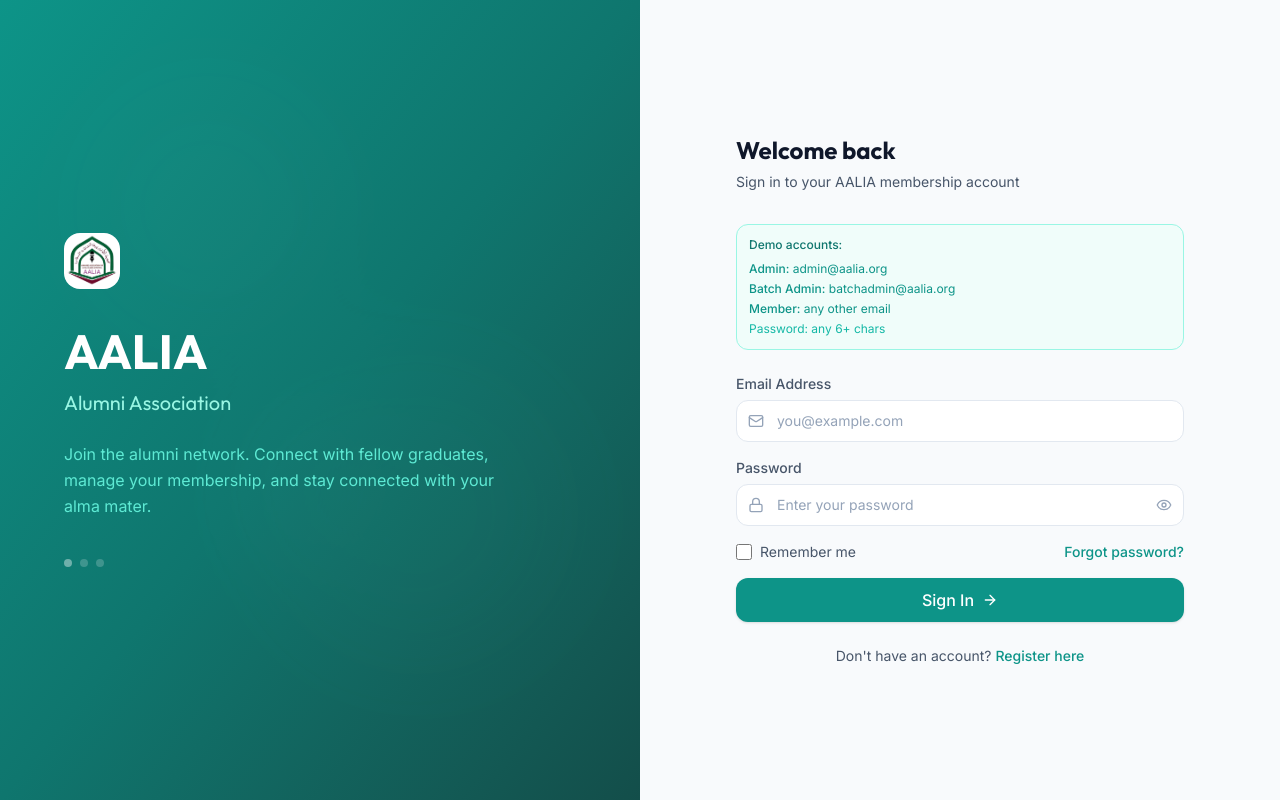
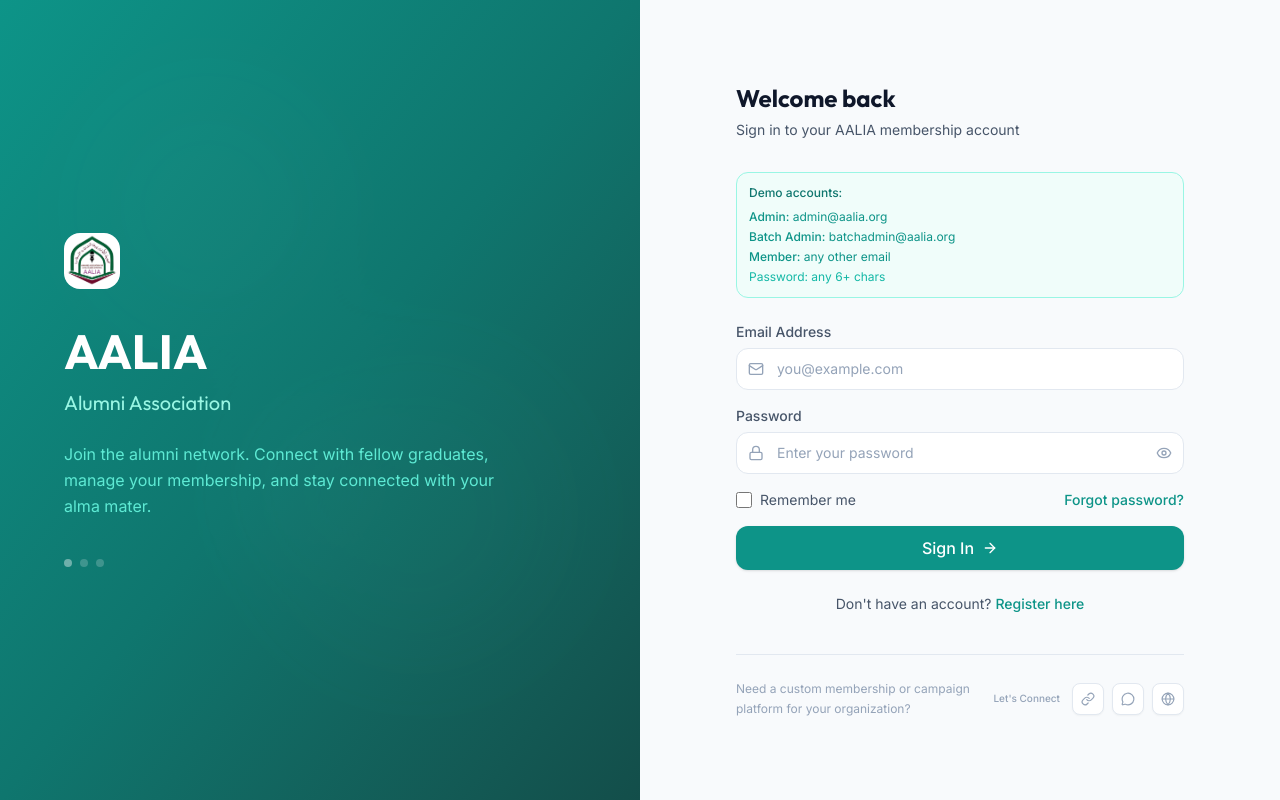
Before and after one commit to Jouhar54/membership-front, a React (Vite) app: page /login in a window 1280 px wide. Built offline with nearby package versions, Linux system fonts and the light colour scheme; no server answers.

Commit message:
update: CTA sections added

```diff
--- /dev/null
+++ b/src/components/common/DeveloperCTA.jsx
@@ -0,0 +1,161 @@
+import { motion } from 'framer-motion'
+import { Link, MessageCircle, Globe, Wrench } from 'lucide-react'
+import { CTA_LINKS, DEVELOPER_NAME } from '../../constants/ctaLinks'
+
+/**
+ * DeveloperCTA — reusable developer branding + lead-generation component.
+ *
+ * Variants:
+ *   "footer"  — subtle footer strip on public pages (Register, Status Check, Status Result)
+ *   "success" — fade-in CTA shown after successful application submission
+ *   "admin"   — support card on admin/batch-admin dashboards
+ */
+export default function DeveloperCTA({ variant = 'footer' }) {
+  if (variant === 'footer') return <FooterCTA />
+  if (variant === 'success') return <SuccessCTA />
+  if (variant === 'admin') return <AdminCTA />
+  return null
+}
+
+/* ─────────────────────────────────────────────────────────────────
+   Footer CTA — appears below public page forms
+───────────────────────────────────────────────────────────────── */
+function FooterCTA() {
+  return (
+    <div className="mt-10 pt-6 border-t border-[var(--border-color)]">
+      <div className="flex flex-col sm:flex-row items-center justify-between gap-4">
+        {/* Tagline */}
+        <p className="text-xs text-[var(--text-tertiary)] text-center sm:text-left leading-relaxed max-w-xs">
+          Need a custom membership or campaign platform for your organization?
+        </p>
+
+        {/* Contact buttons */}
+        <div className="flex items-center gap-2 flex-shrink-0">
+          <span className="text-[10px] text-[var(--text-tertiary)] font-medium mr-1 hidden sm:block">
+            Let's Connect
+          </span>
+
+          <a
+            href={CTA_LINKS.linkedin}
+            target="_blank"
+            rel="noopener noreferrer"
+            aria-label="Connect on LinkedIn"
+            title="LinkedIn"
+            className="group flex items-center justify-center w-8 h-8 rounded-lg border border-[var(--border-color)] bg-[var(--bg-card)] text-[var(--text-tertiary)] hover:border-[#0A66C2]/40 hover:text-[#0A66C2] hover:bg-[#0A66C2]/5 transition-all duration-200 shadow-[var(--shadow-sm)]"
+          >
+            <Link className="w-3.5 h-3.5" />
+          </a>
+
+          <a
+            href={CTA_LINKS.whatsapp}
+            target="_blank"
+            rel="noopener noreferrer"
+            aria-label="Message on WhatsApp"
+            title="WhatsApp"
+            className="group flex items-center justify-center w-8 h-8 rounded-lg border border-[var(--border-color)] bg-[var(--bg-card)] text-[var(--text-tertiary)] hover:border-[#25D366]/40 hover:text-[#25D366] hover:bg-[#25D366]/5 transition-all duration-200 shadow-[var(--shadow-sm)]"
+          >
+            <MessageCircle className="w-3.5 h-3.5" />
+          </a>
+
+          <a
+            href={CTA_LINKS.portfolio}
+            target="_blank"
+            rel="noopener noreferrer"
+            aria-label="Visit Portfolio"
+            title="Portfolio"
+            className="group flex items-center justify-center w-8 h-8 rounded-lg border border-[var(--border-color)] bg-[var(--bg-card)] text-[var(--text-tertiary)] hover:border-primary-500/40 hover:text-primary-600 hover:bg-primary-50 dark:hover:bg-primary-950/30 transition-all duration-200 shadow-[var(--shadow-sm)]"
+          >
+            <Globe className="w-3.5 h-3.5" />
+          </a>
+        </div>
+      </div>
+    </div>
+  )
+}
+
+/* ─────────────────────────────────────────────────────────────────
+   Success CTA — shown after successful application submission
+───────────────────────────────────────────────────────────────── */
+function SuccessCTA() {
+  return (
+    <motion.div
+      initial={{ opacity: 0, y: 12 }}
+      animate={{ opacity: 1, y: 0 }}
+      transition={{ duration: 0.5, delay: 0.8, ease: 'easeOut' }}
+      className="max-w-sm mx-auto mt-2"
+    >
+      {/* Divider */}
+      <div className="relative flex items-center mb-5">
+        <div className="flex-grow border-t border-[var(--border-color)]" />
+        <span className="flex-shrink mx-3 text-[10px] text-[var(--text-tertiary)] uppercase font-semibold tracking-widest">
+          Built with care
+        </span>
+        <div className="flex-grow border-t border-[var(--border-color)]" />
+      </div>
+
+      {/* Card */}
+      <div className="rounded-2xl border border-[var(--border-color)] bg-gradient-to-br from-[var(--bg-card)] to-[var(--bg-tertiary)] p-5 text-center shadow-[var(--shadow-sm)]">
+        {/* Avatar badge */}
+        <div className="inline-flex items-center justify-center w-9 h-9 rounded-xl bg-gradient-to-br from-primary-500 to-primary-700 text-white font-bold font-display text-sm mb-3 shadow-md">
+          {DEVELOPER_NAME.charAt(0)}
+        </div>
+
+        <p className="text-xs font-semibold text-[var(--text-primary)] mb-1">
+          Your application has been submitted successfully.
+        </p>
+        <p className="text-xs text-[var(--text-tertiary)] leading-relaxed mb-4">
+          This platform was built to simplify membership campaigns for organizations. Looking to build something similar?
+        </p>
+
+        <a
+          href={CTA_LINKS.whatsapp}
+          target="_blank"
+          rel="noopener noreferrer"
+          className="inline-flex items-center gap-2 px-4 py-2 rounded-xl bg-gradient-to-r from-primary-600 to-primary-700 text-white text-xs font-semibold shadow-md hover:from-primary-700 hover:to-primary-800 hover:shadow-lg transition-all duration-200 hover:-translate-y-0.5 active:translate-y-0"
+        >
+          <MessageCircle className="w-3.5 h-3.5" />
+          Work With Me
+        </a>
+      </div>
+    </motion.div>
+  )
+}
+
+/* ─────────────────────────────────────────────────────────────────
+   Admin CTA — support card shown on admin dashboards
+───────────────────────────────────────────────────────────────── */
+function AdminCTA() {
+  return (
+    <div className="rounded-2xl border border-[var(--border-color)] bg-gradient-to-r from-[var(--bg-card)] via-[var(--bg-card)] to-primary-50/40 dark:to-primary-950/10 p-4 shadow-[var(--shadow-sm)]">
+      <div className="flex flex-col sm:flex-row sm:items-center sm:justify-between gap-3">
+        {/* Left — text */}
+        <div className="flex items-start gap-3">
+          <div className="flex-shrink-0 flex items-center justify-center w-9 h-9 rounded-xl bg-primary-100 dark:bg-primary-950/50 text-primary-600 dark:text-primary-400 mt-0.5">
+            <Wrench className="w-4 h-4" />
+          </div>
+          <div>
+            <p className="text-sm font-semibold text-[var(--text-primary)]">
+              Need custom features or technical support?
+            </p>
+            <p className="text-xs text-[var(--text-tertiary)] mt-0.5">
+              Platform developed by{' '}
+              <span className="font-medium text-[var(--text-secondary)]">{DEVELOPER_NAME}</span>
+              {' '}— available for new projects and enhancements.
+            </p>
+          </div>
+        </div>
+
+        {/* Right — CTA button */}
+        <a
+          href={CTA_LINKS.whatsapp}
+          target="_blank"
+          rel="noopener noreferrer"
+          className="flex-shrink-0 inline-flex items-center gap-2 px-4 py-2 rounded-xl border border-primary-200 dark:border-primary-900 bg-primary-50 dark:bg-primary-950/30 text-primary-700 dark:text-primary-400 text-xs font-semibold hover:bg-primary-100 dark:hover:bg-primary-950/60 hover:border-primary-300 dark:hover:border-primary-800 transition-all duration-200 self-start sm:self-auto whitespace-nowrap"
+        >
+          <MessageCircle className="w-3.5 h-3.5" />
+          Contact Developer
+        </a>
+      </div>
+    </div>
+  )
+}
--- a/src/components/layout/AuthLayout.jsx
+++ b/src/components/layout/AuthLayout.jsx
@@ -1,5 +1,6 @@
 import { Outlet } from 'react-router-dom'
 import { motion } from 'framer-motion'
+import DeveloperCTA from '../common/DeveloperCTA'
 
 export default function AuthLayout() {
   return (
@@ -62,6 +63,9 @@ export default function AuthLayout() {
           </div>
 
           <Outlet />
+
+          {/* Developer branding footer — public pages only */}
+          <DeveloperCTA variant="footer" />
         </motion.div>
       </div>
     </div>
--- /dev/null
+++ b/src/constants/ctaLinks.js
@@ -0,0 +1,11 @@
+/**
+ * Developer CTA Links — update these to point to your actual profiles.
+ * Consumed by DeveloperCTA component across all CTA placements.
+ */
+export const CTA_LINKS = {
+  linkedin: 'https://www.linkedin.com/in/jouhar-v/',
+  whatsapp: 'https://wa.me/917591915454',
+  portfolio: 'https://www.jouharzavik.in/',
+}
+
+export const DEVELOPER_NAME = 'Jouhar'
--- a/src/pages/AdminDashboard.jsx
+++ b/src/pages/AdminDashboard.jsx
@@ -14,6 +14,7 @@ import Button from '../components/ui/Button'
 import { PageLoader } from '../components/ui/LoadingStates'
 import { membersApi } from '../api/services'
 import { formatDate } from '../utils'
+import DeveloperCTA from '../components/common/DeveloperCTA'
 
 export default function AdminDashboard() {
   const navigate = useNavigate()
@@ -178,6 +179,9 @@ export default function AdminDashboard() {
           </div>
         </Card>
       </div>
+
+      {/* Developer support CTA — admin only */}
+      <DeveloperCTA variant="admin" />
     </div>
   )
 }
--- a/src/pages/PosterPage.jsx
+++ b/src/pages/PosterPage.jsx
@@ -112,6 +112,9 @@ export default function PosterPage() {
                   <p className="text-primary-300/60 text-[10px] tracking-wider uppercase">
                     AALIA Membership Campaign 2026
                   </p>
+                  <p className="text-white/20 text-[8px] tracking-wider mt-1">
+                    Powered by Jouhar
+                  </p>
                 </div>
               </div>
             </div>
--- a/src/pages/RegisterPage.jsx
+++ b/src/pages/RegisterPage.jsx
@@ -10,6 +10,7 @@ import { DISTRICTS } from '../constants'
 import Input from '../components/ui/Input'
 import Select from '../components/ui/Select'
 import Button from '../components/ui/Button'
+import DeveloperCTA from '../components/common/DeveloperCTA'
 import toast from 'react-hot-toast'
 
 export default function RegisterPage() {
@@ -119,6 +120,9 @@ export default function RegisterPage() {
             Submit Another Application
           </Button>
         </div>
+
+        {/* Developer lead-gen CTA — fades in after success screen */}
+        <DeveloperCTA variant="success" />
       </div>
     )
   }
--- a/src/pages/admin/BatchAdmins.jsx
+++ b/src/pages/admin/BatchAdmins.jsx
@@ -13,6 +13,7 @@ import BatchAdminTable from '../../components/tables/BatchAdminTable'
 import Button from '../../components/ui/Button'
 import Input from '../../components/ui/Input'
 import Modal, { ConfirmModal } from '../../components/ui/Modal'
+import DeveloperCTA from '../../components/common/DeveloperCTA'
 
 export default function BatchAdmins() {
   const [search, setSearch] = useState('')
@@ -172,6 +173,9 @@ export default function BatchAdmins() {
         </div>
       )}
 
+      {/* Developer support CTA — admin only */}
+      <DeveloperCTA variant="admin" />
+
       {/* Create Modal */}
       <Modal
         isOpen={isCreateOpen}
```
